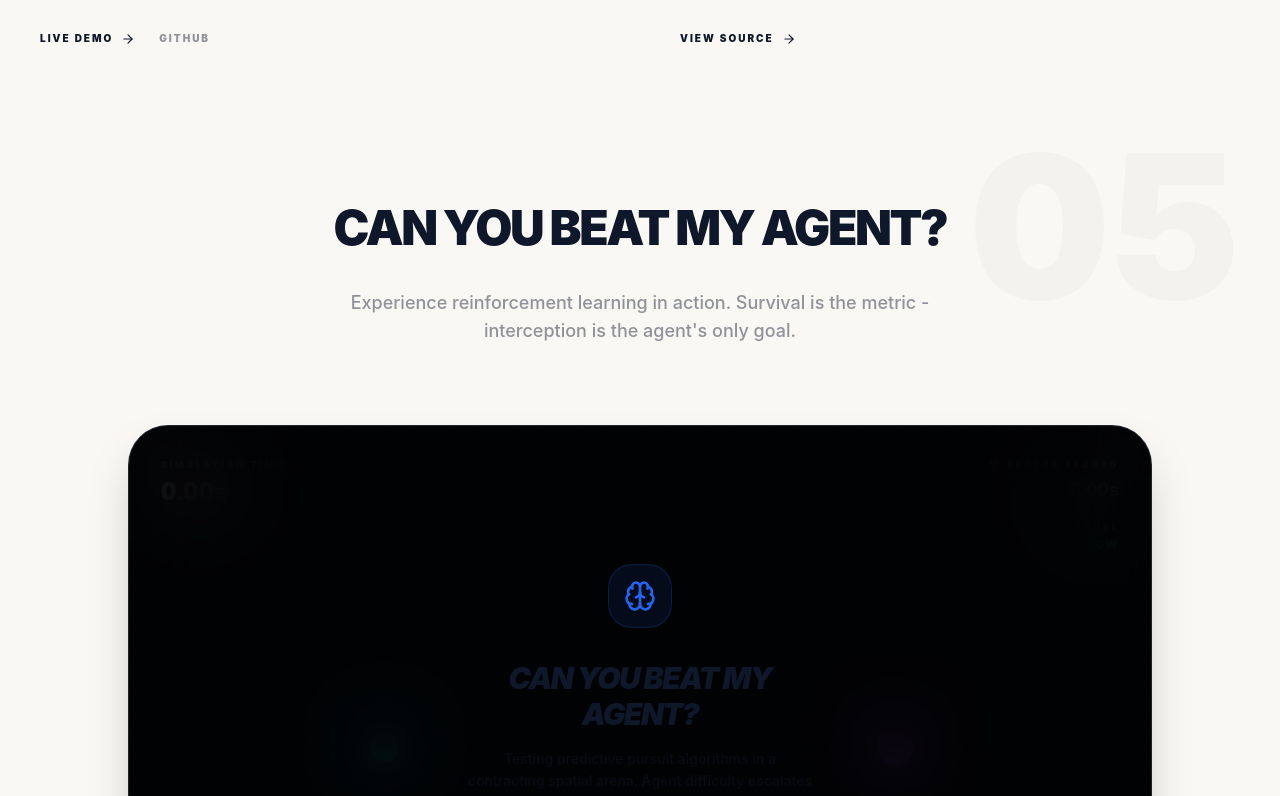
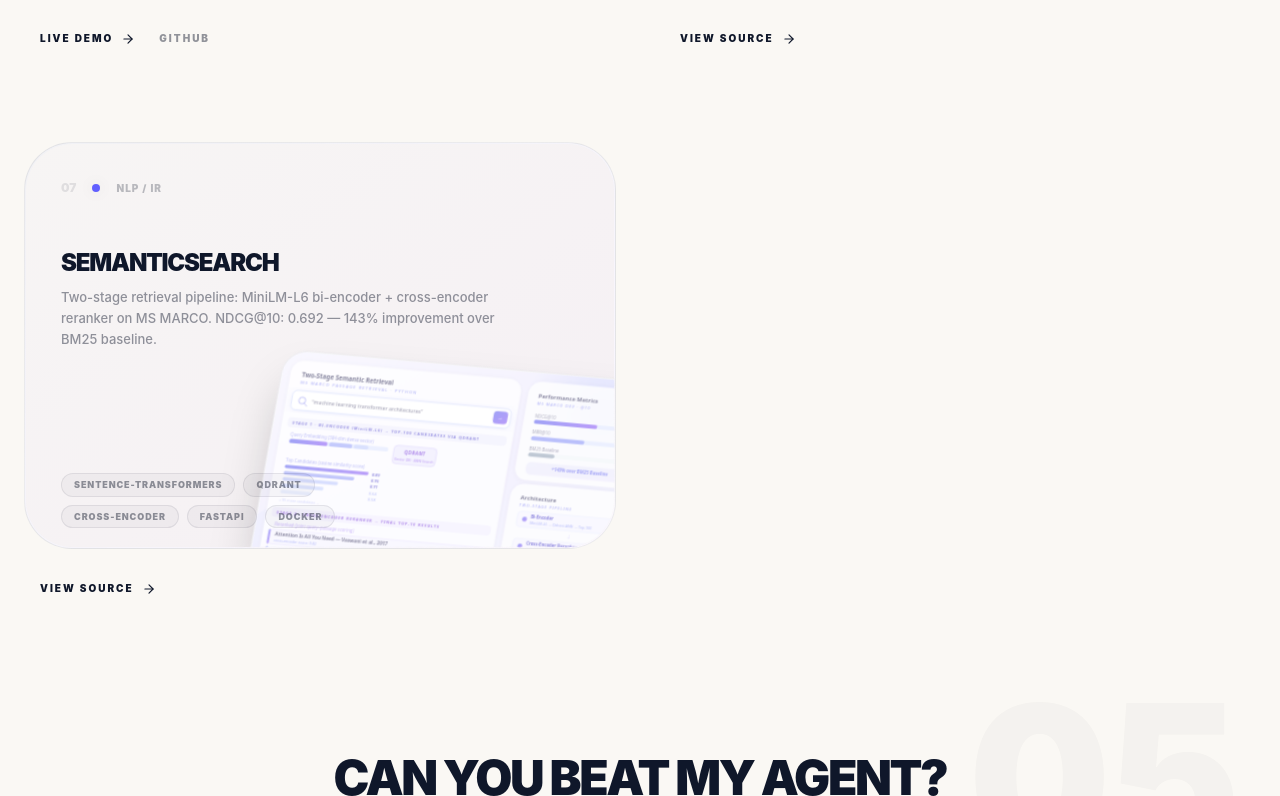
Before and after one commit to Anish0104/portfolio-anish, a Next.js app: page / in a window 1280 px wide. Shown: the part 7555-8351 px from the top of the page. Built offline with nearby package versions, Linux system fonts and the light colour scheme.

Commit message:
feat: add SemanticSearch project with indigo SVG thumbnail
Two-stage NLP/IR project: MiniLM-L6 bi-encoder + cross-encoder
reranker on MS MARCO. NDCG@10: 0.692, +143% over BM25 baseline.
Custom pipeline visualization SVG thumbnail.

```diff
--- a/src/components/Projects.tsx
+++ b/src/components/Projects.tsx
@@ -79,6 +79,18 @@ const projects = [
     github: "https://github.com/Anish0104/VeritasAi-News-Aggregator-Agent",
     link: "",
   },
+  {
+    number: "07",
+    tag: "NLP / IR",
+    title: "SemanticSearch",
+    description: "Two-stage retrieval pipeline: MiniLM-L6 bi-encoder + cross-encoder reranker on MS MARCO. NDCG@10: 0.692 — 143% improvement over BM25 baseline.",
+    image: "/project-semantic.svg",
+    gradient: "from-indigo-500/20 to-violet-600/40",
+    accent: "bg-indigo-500",
+    tech: ["SENTENCE-TRANSFORMERS", "QDRANT", "CROSS-ENCODER", "FASTAPI", "DOCKER"],
+    github: "https://github.com/Anish0104/semantic-search",
+    link: "",
+  },
 ];
 
 export default function Projects() {
@@ -103,15 +115,15 @@ export default function Projects() {
               className="group relative"
             >
               {/* Project Card */}
-              <div className="relative aspect-[16/11] rounded-[3rem] bg-[var(--card-bg)] border border-[var(--card-border)] overflow-hidden p-1 bg-gradient-to-br from-[var(--foreground)]/5 to-transparent">
-                 <div className="absolute inset-0 bg-[var(--background)] rounded-[2.9rem] m-[1px] opacity-100 dark:opacity-40" />
+              <div className="relative min-h-[240px] md:aspect-[16/11] md:min-h-0 rounded-[2rem] md:rounded-[3rem] bg-[var(--card-bg)] border border-[var(--card-border)] overflow-hidden p-1 bg-gradient-to-br from-[var(--foreground)]/5 to-transparent">
+                 <div className="absolute inset-0 bg-[var(--background)] rounded-[1.9rem] md:rounded-[2.9rem] m-[1px] opacity-100 dark:opacity-40" />
 
                  {/* Visual Background Gradient */}
                  <div className={`absolute inset-0 bg-gradient-to-br ${project.gradient} opacity-10 group-hover:opacity-30 transition-opacity duration-700`} />
 
                  {/* Content Wrapper */}
-                 <div className="relative h-full flex flex-col px-5 pt-5 pb-4 md:px-8 md:pt-8 z-10">
-                    <div className="flex justify-between items-start mb-6">
+                 <div className="relative md:h-full flex flex-col px-5 pt-5 pb-5 md:px-8 md:pt-8 md:pb-4 z-10">
+                    <div className="flex justify-between items-start mb-3 md:mb-6">
                         <div className="flex items-center gap-4">
                             <span className="text-[12px] font-black text-[var(--foreground)]/10">{project.number}</span>
                             <div className={`w-2 h-2 rounded-full ${project.accent} shadow-[0_0_15px_rgba(0,0,0,0.1)]`} />
@@ -131,13 +143,13 @@ export default function Projects() {
                         </div>
                     </div>
 
-                    <h3 className="text-xl md:text-2xl font-black text-[var(--foreground)] mb-2 tracking-tighter group-hover:translate-x-2 transition-transform duration-500 uppercase">{project.title}</h3>
-                    <p className="text-[var(--muted)] text-[12px] md:text-[13px] font-medium leading-relaxed max-w-full md:max-w-[90%] mb-6">
+                    <h3 className="text-lg md:text-2xl font-black text-[var(--foreground)] mb-2 tracking-tighter group-hover:translate-x-2 transition-transform duration-500 uppercase">{project.title}</h3>
+                    <p className="text-[var(--muted)] text-[12px] md:text-[13px] font-medium leading-relaxed max-w-full md:max-w-[90%] mb-3 md:mb-6">
                         {project.description}
                     </p>
 
                     {/* Tech Stack Chips */}
-                    <div className="flex flex-wrap gap-2 mt-4 relative z-20 max-w-full md:max-w-[55%]">
+                    <div className="flex flex-wrap gap-2 mt-auto relative z-20 max-w-full md:max-w-[55%]">
                         {project.tech.map(t => (
                         <span key={t} className="px-3 py-1 rounded-full bg-[var(--foreground)]/[0.03] border border-[var(--card-border)] text-[9px] font-black text-[var(--muted)] tracking-widest uppercase">
                             {t}
@@ -164,7 +176,7 @@ export default function Projects() {
               </div>
 
               {/* View Project Floating Label */}
-              <div className="mt-8 flex items-center gap-6 px-4">
+              <div className="mt-5 md:mt-8 flex items-center gap-6 px-4">
                  {(project.link || project.github) && (
                    <a
                      href={project.link || project.github}
```
Also changed, not shown: public/project-semantic.svg (added).
